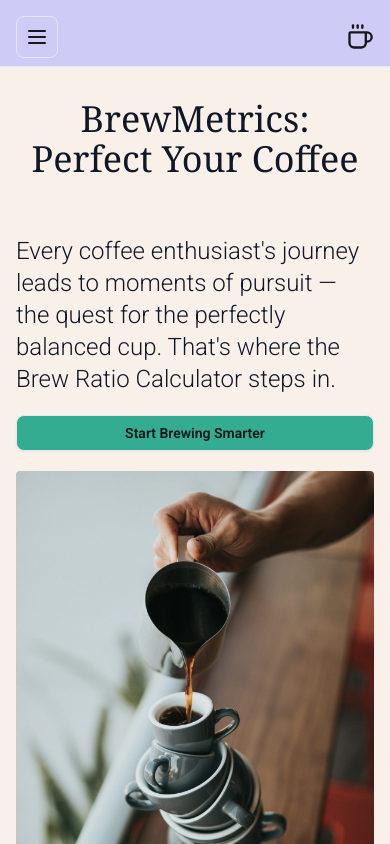
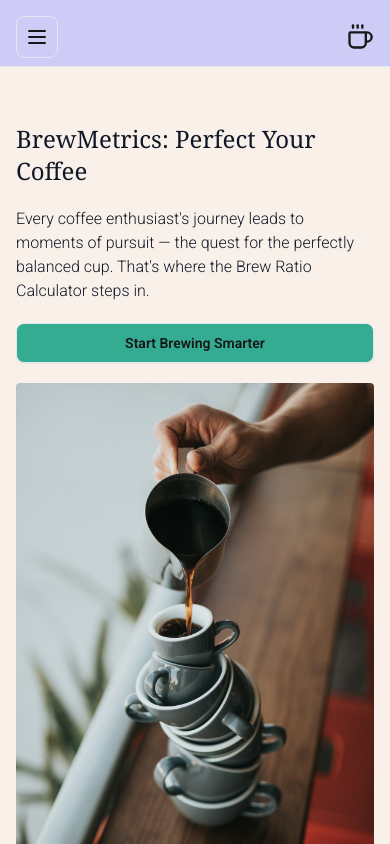
Before and after one commit to MrMarre/BrewMetrics, a Next.js app: page / in a window 390 px wide. Shown: the top 844 px of the page. Built offline with nearby package versions, Linux system fonts and the light colour scheme.

Commit message:
font-sizes now responsive for all sizes but x-large screens

```diff
--- a/src/components/common/Hero.tsx
+++ b/src/components/common/Hero.tsx
@@ -3,26 +3,45 @@ import balancingCups from "@public/assets/images/nathan-dumlao.jpg";
 import { Button } from "../ui/button";
 import Link from "next/link";
 import { Heading } from "../ui/heading";
-
 export default function Hero() {
   return (
     <section className="max-w-full flex flex-col md:flex-row justify-between items-center gap-5 mt-6">
       <div className="w-full md:w-1/2 flex flex-col gap-5">
-        <article className="prose max-w-prose font-">
-          <Heading as="h3" className="text-2xl text-left">
+        <article className="flex flex-col gap-5">
+          <Heading
+            as="h1"
+            className="text-2xl md:text-4xl lg:text-4xl font-serif text-left"
+          >
+            BrewMetrics: Perfect Your Coffee
+          </Heading>
+          <Heading as="h3" className="text-1xl md:text-3xl text-left">
             Every coffee enthusiast&#39;s journey leads to moments of pursuit —
             the quest for the perfectly balanced cup. That&#39;s where the Brew
             Ratio Calculator steps in.
           </Heading>
         </article>
+        <div className="flex flex-col sm:flex-row items-center gap-3 w-full md:w-auto">
           <Button
+            asChild
             variant="outline"
-          className="bg-[var(--accent)] text-[var(--foreground)] transition-colors duration-300 hover:bg-[var(--accent-light)] font-semibold  w-full md:w-1/2"
+            size="lg"
+            className="w-full md:w-auto font-semibold bg-[var(--accent)] text-[var(--foreground)] transition-colors duration-300 hover:bg-[var(--accent-light)]"
           >
-          <Link className="w-full" href="/calculator">
+            <Link href="/calculator" className="w-full block text-center">
               Start Brewing Smarter
             </Link>
           </Button>
+          <Button
+            asChild
+            variant="outline"
+            size="lg"
+            className="hidden font-semibold lg:inline-flex"
+          >
+            <Link href="/about" className="w-full md:w-auto block text-center">
+              Learn More
+            </Link>
+          </Button>
+        </div>
       </div>
       <div className="w-full md:w-1/2">
         <Image
--- a/src/components/layout/Navbar/MobileDrawer.tsx
+++ b/src/components/layout/Navbar/MobileDrawer.tsx
@@ -19,9 +19,6 @@ export default function MobileDrawer() {
       <DrawerContent>
         <DrawerHeader>
           <CoffeeIcon className="mx-auto" />
-          {/* <DrawerTitle className="text-center text-2xl m-5 font-light">
-            BrewMetrics
-          </DrawerTitle> */}
         </DrawerHeader>
         <DrawerFooter className="flex flex-col">
           <DrawerClose className="flex" asChild>
--- a/src/pages/index.tsx
+++ b/src/pages/index.tsx
@@ -15,9 +15,6 @@ export default function Home() {
         url="https://brew-metrics.vercel.app/"
       />
       <main className="container mx-auto flex flex-col gap-8 w-full sm:w-3/4 md:w-3/4  px-4 py-8">
-        <Heading as="h1" className="text-4xl font-serif">
-          BrewMetrics: Perfect Your Coffee
-        </Heading>
         <Hero />
 
         <NewSectionCard
```
Lines whose indentation alone changed are shown as unchanged.
